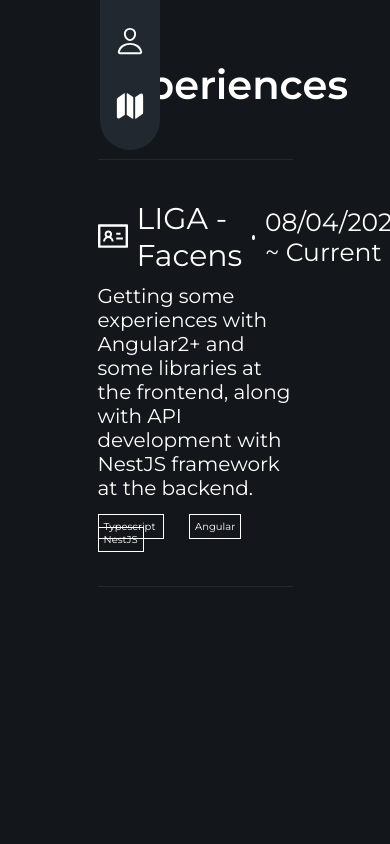
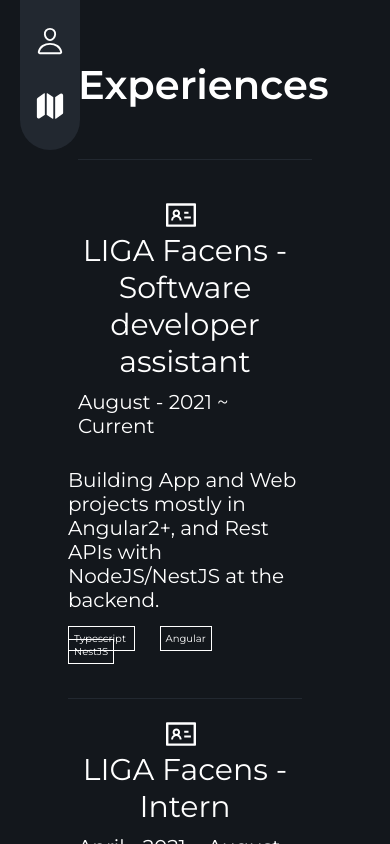
Before and after one commit to leonardodimarchi/my-portfolio, a React (Create React App) app: page /experiences in a window 390 px wide. Built offline with nearby package versions, Linux system fonts and the light colour scheme.

Commit message:
update(experiences): adding new job card and responsiveness

```diff
--- a/src/components/Job-card/index.tsx
+++ b/src/components/Job-card/index.tsx
@@ -12,18 +12,18 @@
   return (
     <div className="card">
       <div className="card--header">
-        <div className="card--header--icon">
-          {props.icon}
+        <div className="card--header--start">
+          <div className="card--header--start--icon">
+            {props.icon}
+          </div>
+
+          <div className="card--header--start--title">
+            {props.title}
+          </div>
         </div>
 
-        <div className="card--header--texts">
-          <div className="card--header--texts--title">
-            {props.title}
-          </div>
-
-          <div className="card--header--texts--date">
-            {props.initialDate} ~ {props.finalDate}
-          </div>
+        <div className="card--header--date">
+          {props.initialDate} ~ {props.finalDate}
         </div>
       </div>
 
--- a/src/components/Job-card/styles.scss
+++ b/src/components/Job-card/styles.scss
@@ -6,7 +6,24 @@
 
   &--header {
     display: flex;
+    justify-content: space-between;
     align-items: center;
+
+    @media(max-width: 1662px) {
+      flex-direction: column;
+      gap: 1rem;
+      margin-bottom: 2rem;
+    }
+
+    &--start {
+      display: flex;
+      justify-content: space-evenly;
+      align-items: center;
+
+      @media(max-width: 1140px) {
+        flex-direction: column;
+        text-align: center;
+      }
 
       &--icon {
         margin-right: 0.9rem;
@@ -17,13 +34,9 @@
         }
       }
 
-    &--texts {
-      display: flex;
-      justify-content: space-evenly;
-      align-items: center;
-
       &--title {
         font-size: 3rem;
+      }
     }
 
     &--date {
@@ -34,6 +47,11 @@
 
       margin-left: 1rem;
 
+      @media(max-width: 570px) {
+        font-size: 2rem;
+      }
+
+      @media(min-width: 1662px) {
         &:before {
           display: inline-block;
 
--- a/src/index.scss
+++ b/src/index.scss
@@ -20,6 +20,7 @@
   font-size: 10px;
   color: white;
 
+  --color-gray-light: #3d4752;
   --color-gray: #222830;
   --color-gray-dark: #13171c;
   --color-white: #ffffff;
@@ -31,6 +32,11 @@
     --left-padding: 10rem;
   }
 
+  @media(max-width: 580px) {
+    --left-padding: 2rem;
+  }
+
+
   --navbar-height: 15rem;
   --navbar-width: 6rem;
 }
--- a/src/pages/About/index.tsx
+++ b/src/pages/About/index.tsx
@@ -14,7 +14,7 @@
           <h1> <span><IdcardOutlined /></span> About me </h1>
           <p> At the moment, I'm a Computer Engineering student at <a href={'https://www.facens.br/'}>Facens</a>,
             right where <a href={'https://liga.facens.br/'}>LIGA</a> (Games and Apps Innovation Laboratory) resides,
-            which is the place where I'm at a internship. </p>
+            which is the place where i'm currently working on. </p>
         </section>
 
         <section>
--- a/src/pages/Experiences/index.tsx
+++ b/src/pages/Experiences/index.tsx
@@ -15,15 +15,25 @@
         <div className="experiences--body--card">
           <JobCard
             icon={<IdcardOutlined />}
-            title='LIGA - Facens'
-            initialDate='08/04/2021'
+            title='LIGA Facens - Software developer assistant'
+            initialDate='August - 2021'
             finalDate='Current'
+            description='Building App and Web projects mostly in Angular2+, and Rest APIs with
+            NodeJS/NestJS at the backend.'
+            skills={['Typescript','Angular','NestJS']} />
+        </div>
+
+        <div className="experiences--body--card">
+          <JobCard
+            icon={<IdcardOutlined />}
+            title='LIGA Facens - Intern'
+            initialDate='April - 2021'
+            finalDate='August - 2021'
             description='Getting some experiences with Angular2+
             and some libraries at the frontend,
             along with API development with NestJS framework at the backend.'
             skills={['Typescript','Angular','NestJS']} />
         </div>
-
       </div>
     </div>
   )
--- a/src/pages/Experiences/styles.scss
+++ b/src/pages/Experiences/styles.scss
@@ -4,7 +4,7 @@
 
   align-items: center;
 
-  width: 50%;
+  width: 60%;
   height: 100%;
 
   &--header {
@@ -26,6 +26,30 @@
     margin-top: 2rem;
 
     width: 100%;
+    max-height: 100%;
+
+    overflow-y: auto;
+
+    padding-right: 2rem;
+
+    /* width */
+    &::-webkit-scrollbar {
+      width: 1rem;
+      border-radius: 10px;
+    }
+
+    /* Track */
+    &::-webkit-scrollbar-track {
+      background: var(--color-gray-light);
+      border-radius: 10px;
+    }
+
+    /* Handle */
+    &::-webkit-scrollbar-thumb {
+      background: var(--color-gray);
+      transition: background 0.5s;
+      border-radius: 10px;
+    }
 
     &--card {
       padding-top: 2rem;
```
Lines whose indentation alone changed are shown as unchanged.
